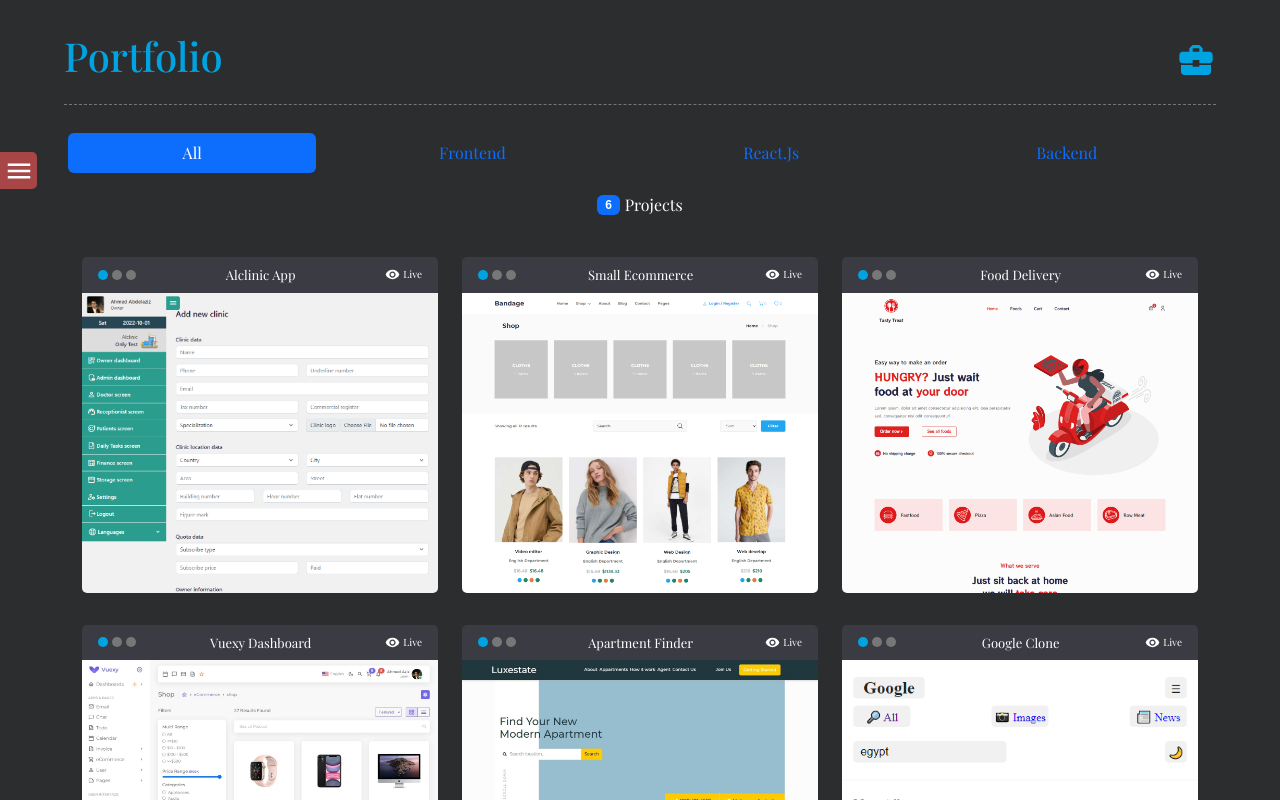
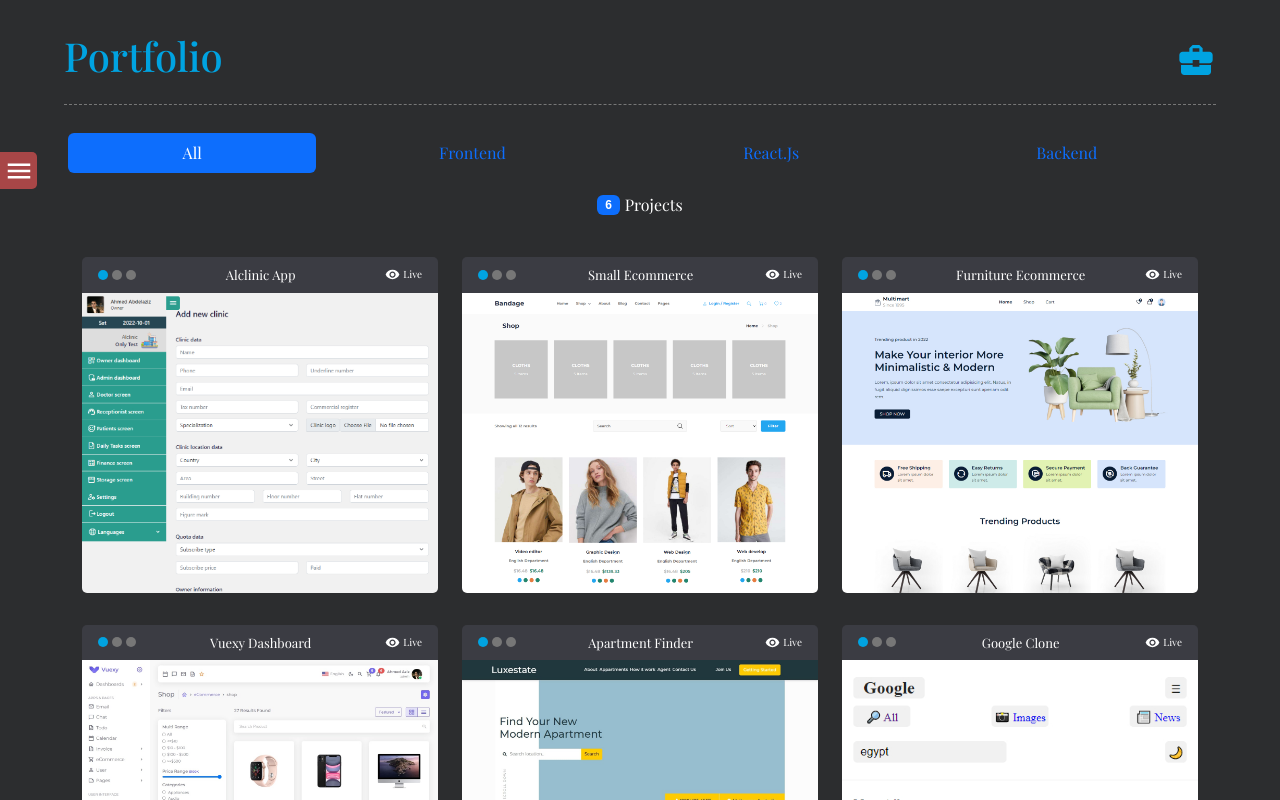
Before and after one commit to Aziz3010/aziz-website, a React (Create React App) app: page /portfolio in a window 1280 px wide. Shown: the top 800 px of the page. Built offline with nearby package versions, Linux system fonts and the light colour scheme.

Commit message:
add new project

```diff
--- a/src/Pages/AllProjects/MyProjectsJSON.js
+++ b/src/Pages/AllProjects/MyProjectsJSON.js
@@ -40,6 +40,7 @@ import I39 from "../../images/projects/food-delivery.jpg";
 import I40 from "../../images/projects/crudsbyreact.jpg";
 import I41 from "../../images/projects/small_ecommerce.jpg";
 import I42 from "../../images/projects/alclinicDashboard.jpg";
+import I43 from "../../images/projects/furniture-ecommerce.jpg";
 
 const projects = [
   {
@@ -48,6 +49,13 @@ const projects = [
     'pic': I42,
     'project_name': "Alclinic App",
     'technology': "Backend",
+  },
+  {
+    'name': "Furniture ecommerce",
+    'live_link': "https://furniture-ecommerce-omega.vercel.app/home",
+    'pic': I43,
+    'project_name': "Furniture ecommerce",
+    'technology': "React.Js",
   },
   {
     'name': "small Ecommerce",
--- a/src/Projects.js
+++ b/src/Projects.js
@@ -1,5 +1,5 @@
 import I1 from "./images/projects/vuexy-dashboard.jpg";
-import I2 from "./images/projects/food-delivery.jpg";
+import I2 from "./images/projects/furniture-ecommerce.jpg";
 import I3 from "./images/projects/Apartment-Finder.jpg";
 import I4 from "./images/projects/alclinicDashboard.jpg";
 import I5 from "./images/projects/google-search-clone.jpg";
@@ -21,10 +21,10 @@ const projects = [
     'technology': "React.Js",
   },
   {
-    'name': "Food delivery",
-    'live_link': "https://food-delivery-app-flax.vercel.app/home",
+    'name': "Furniture ecommerce",
+    'live_link': "https://furniture-ecommerce-omega.vercel.app/home",
     'pic': I2,
-    'project_name': "Food delivery",
+    'project_name': "Furniture ecommerce",
     'technology': "React.Js",
   },
   {
```
Also changed, not shown: src/images/projects/furniture-ecommerce.jpg (added).
